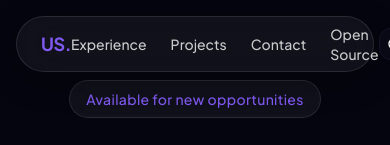
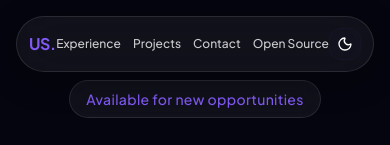
Before and after one commit to Urjashee/my_resume, a React (Vite) app: page / in a window 390 px wide. Shown: the top 145 px of the page. Built offline with nearby package versions, Linux system fonts and the light colour scheme.

Commit message:
navbar adjusted for open source

```diff
--- a/src/components/Navbar.jsx
+++ b/src/components/Navbar.jsx
@@ -7,14 +7,14 @@ export function Navbar() {
 
   return (
     <div className="fixed top-0 inset-x-0 z-50 flex justify-center mt-4 px-4 pointer-events-none">
-      <nav className="pointer-events-auto flex h-14 w-full max-w-screen-md items-center px-6 rounded-full glass">
-        <div className="flex items-center space-x-4 flex-1">
-          <Link className="font-bold tracking-tight text-lg text-primary" to="/">
+      <nav className="pointer-events-auto flex h-14 w-full max-w-screen-md items-center px-3 sm:px-6 rounded-full glass">
+        <div className="flex items-center space-x-2 sm:space-x-4 flex-1">
+          <Link className="font-bold tracking-tight text-base sm:text-lg text-primary" to="/">
             US.
           </Link>
         </div>
 
-        <div className="flex items-center space-x-6 text-sm font-medium">
+        <div className="flex items-center space-x-3 sm:space-x-6 text-xs sm:text-sm font-medium">
           {isHome ? (
             <>
               <a className="transition-colors hover:text-primary text-foreground/80" href="#experience">Experience</a>
```
